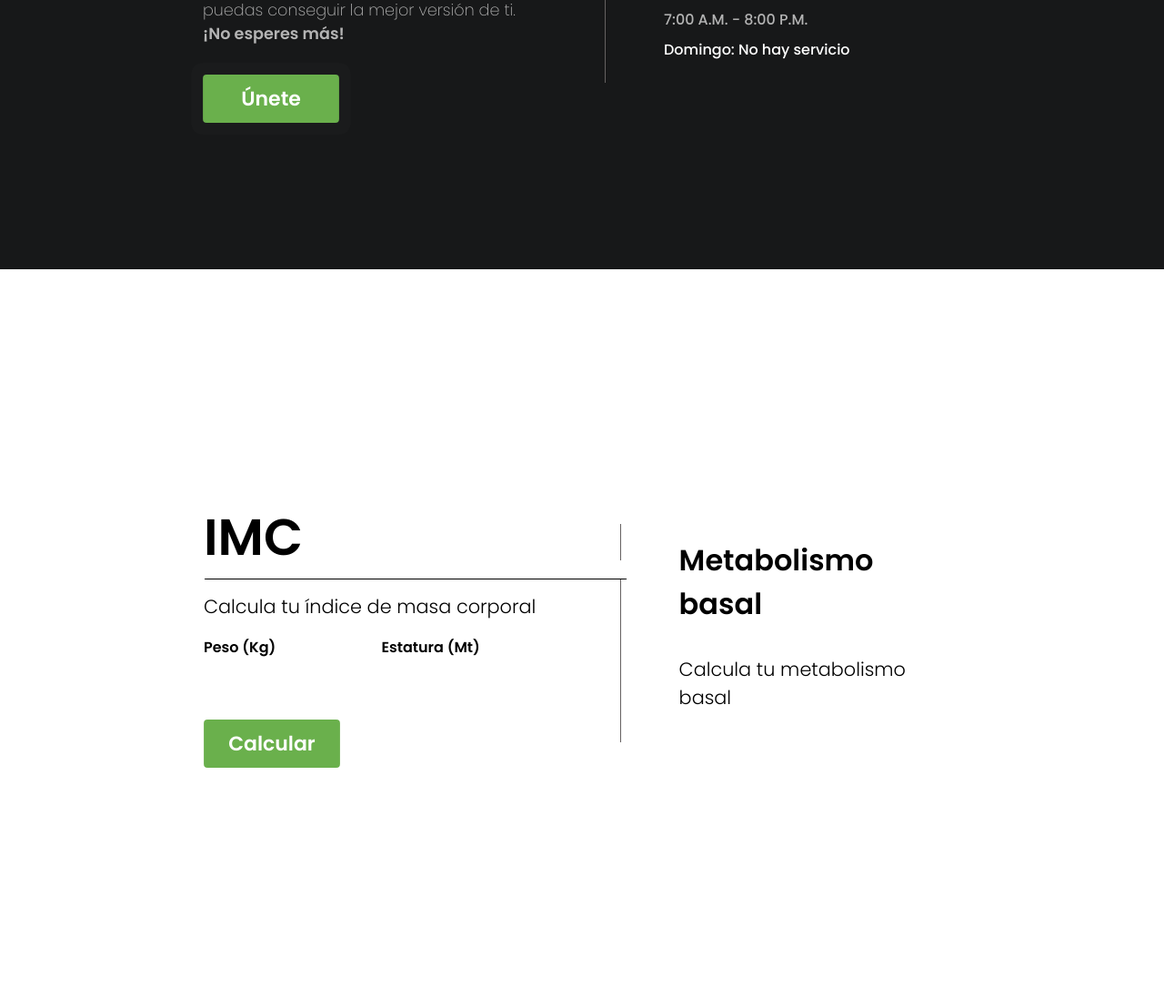
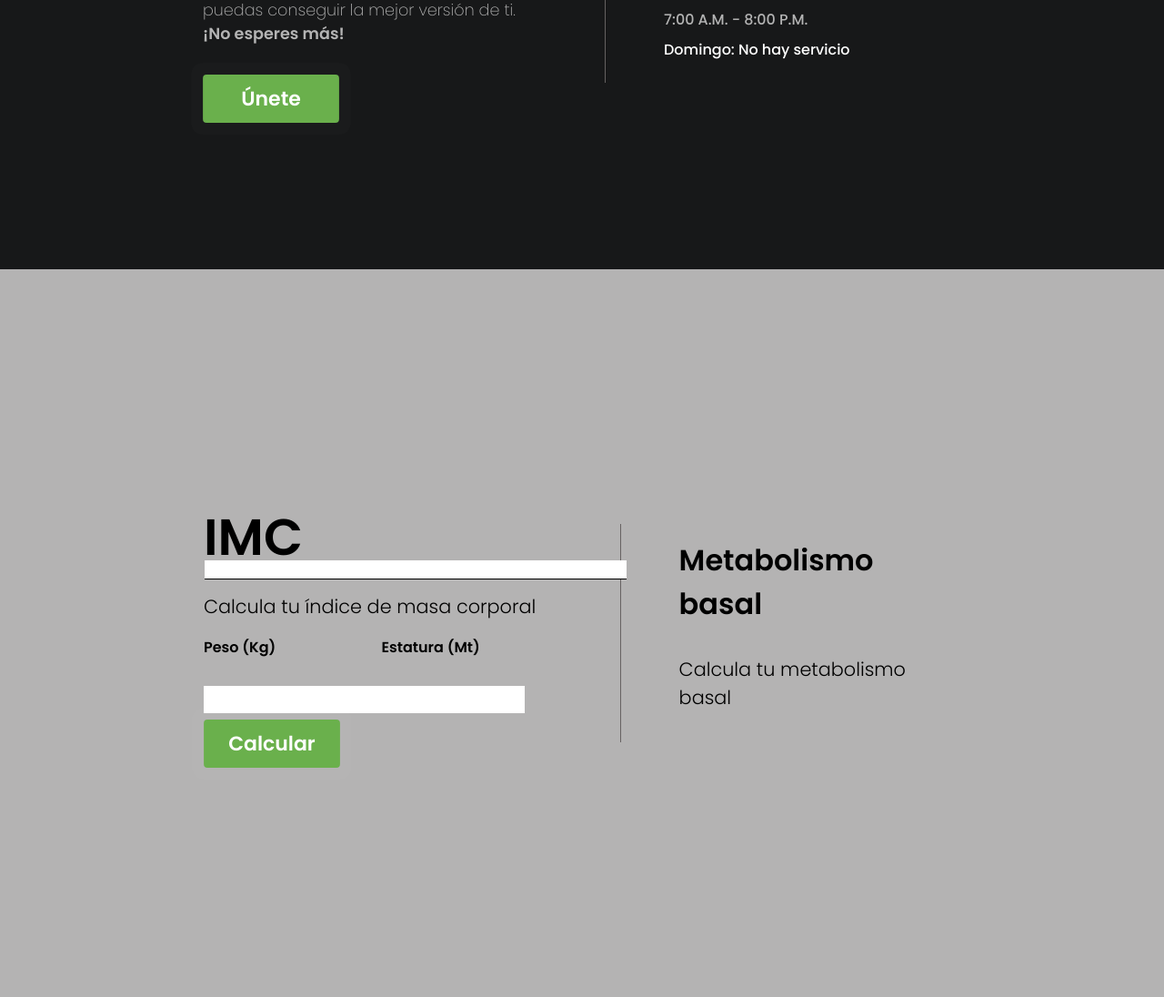
Before and after one commit to LMGP2002/ProyectoWeb, a PHP site: page /HTML/index.html in a window 1280 px wide. Shown: the part 1304-2400 px from the top of the page at 91% size. Run offline with PHP 8.4, Linux system fonts and the light colour scheme; some libraries are stand-ins or nearby versions.

Commit message:
Update estilos.css

```diff
--- a/CSS/estilos.css
+++ b/CSS/estilos.css
@@ -772,7 +772,7 @@ body, #modal-registro, #modal-registro-iniciar, #modal-olvido{
     justify-content: space-between;
     align-items: center;
     padding: 8rem 14rem;
-    background: white;
+    background: #B4B3B3;
 }
 .cal{
     width: 45%;
```
